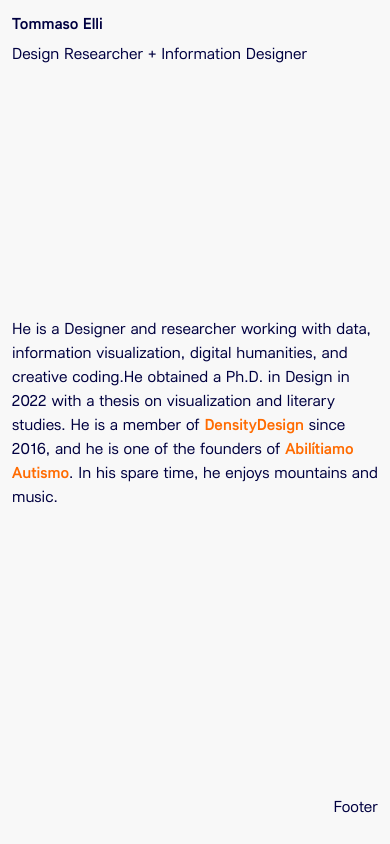
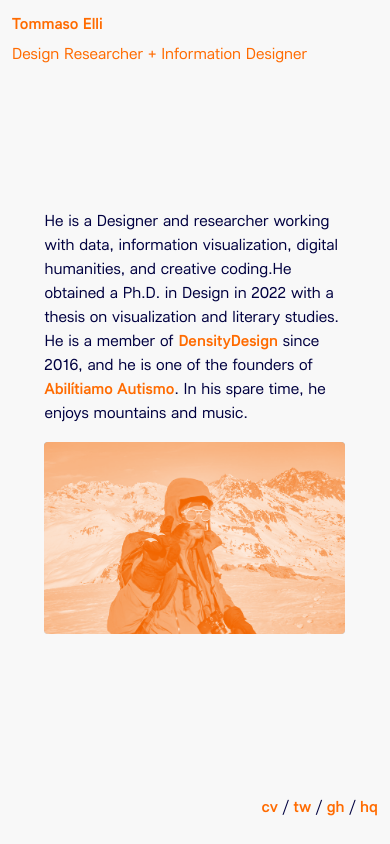
Before and after one commit to iosonosempreio/iosonosempreio.github.io, a Next.js app: page / in a window 390 px wide. Built offline with nearby package versions, Linux system fonts and the light colour scheme.

Commit message:
home responsive

```diff
--- a/components/Footer/Footer.js
+++ b/components/Footer/Footer.js
@@ -1,10 +1,14 @@
 import styles from "./Footer.module.scss";
 import classNames from "classnames";
+import Link from "next/link";
 
 export default function Footer() {
 	return (
 		<footer className={classNames(styles.footer, "my-3", "text-end")}>
-			Footer
+			<Link href="/">cv</Link> /{" "}
+			<Link href="https://twitter.com/iosonosempreio">tw</Link> /{" "}
+			<Link href="https://github.com/iosonosempreio">gh</Link> /{" "}
+			<Link href="https://observablehq.com/@iosonosempreio">hq</Link>
 		</footer>
 	);
 }
--- a/components/Header/Header.js
+++ b/components/Header/Header.js
@@ -3,7 +3,7 @@ import classNames from "classnames";
 
 export default function Header() {
 	return <div className={classNames(styles.header, "my-3")}>
-		<h6>Tommaso Elli</h6>
-		<p>Design Researcher + Information Designer</p>
+		<h6 className={classNames("color2")}>Tommaso Elli</h6>
+		<p className={classNames("color2")}>Design Researcher + Information Designer</p>
 	</div>;
 }
--- a/pages/index.js
+++ b/pages/index.js
@@ -1,15 +1,15 @@
 import classNames from "classnames";
 import Head from "next/head";
-import Image from "next/image";
 import { Col, Container, Row } from "react-bootstrap";
 import styles from "../styles/Home.module.scss";
 import profileImage from "../images/profile-picture.jpeg";
 import Header from "../components/header/Header";
-import Footer from "../components/Footer/FOoter";
+import Footer from "../components/Footer";
 
 export default function Home() {
 	return (
 		<>
+
 			<Container
 				className={classNames(
 					"d-flex",
@@ -24,11 +24,13 @@ export default function Home() {
 						<Header />
 					</Col>
 				</Row>
-				<Row>
+				<Row className={classNames(styles.profile)}>
 					<Col
-						md={{ span: 4, offset: 2 }}
-						lg={{ span: 4, offset: 2 }}
-						xl={{ span: 3, offset: 3 }}
+						xs={{ span: 10, offset: 1 }}
+						sm={{ span: 8, offset: 2 }}
+						md={{ span: 5, offset: 1 }}
+						lg={{ span: 5, offset: 1 }}
+						// xl={{ span: 3, offset: 3 }}
 						className={classNames("d-flex", "align-items-center")}
 					>
 						<p>
@@ -43,9 +45,11 @@ export default function Home() {
 						</p>
 					</Col>
 					<Col
-						md={{ span: 4, offset: 0 }}
-						lg={{ span: 4, offset: 0 }}
-						xl={{ span: 3, offset: 0 }}
+						xs={{ span: 10, offset: 1 }}
+						sm={{ span: 8, offset: 2 }}
+						md={{ span: 5, offset: 0 }}
+						lg={{ span: 5, offset: 0 }}
+						// xl={{ span: 3, offset: 0 }}
 						className={classNames("d-flex", "align-items-center")}
 					>
 						<div className={classNames("img-fluid", styles.profileImage)}>
--- a/styles/Home.module.scss
+++ b/styles/Home.module.scss
@@ -1,10 +1,15 @@
 .cover {
 	min-height: 100vh;
+}
+.profile {
+  max-width: 992px;
+  align-self: center;
 }
 .profileImage {
 	position: relative;
 	width: 100%;
 	height: 100%;
+  min-height: 12rem;
   border-radius: 4px;
   overflow: hidden;
   & > div {
--- a/styles/globals.scss
+++ b/styles/globals.scss
@@ -22,3 +22,11 @@ a {
 		text-decoration: underline;
 	}
 }
+
+.color1 {
+	color: var(--color1);
+}
+
+.color2 {
+	color: var(--color2);
+}
```
